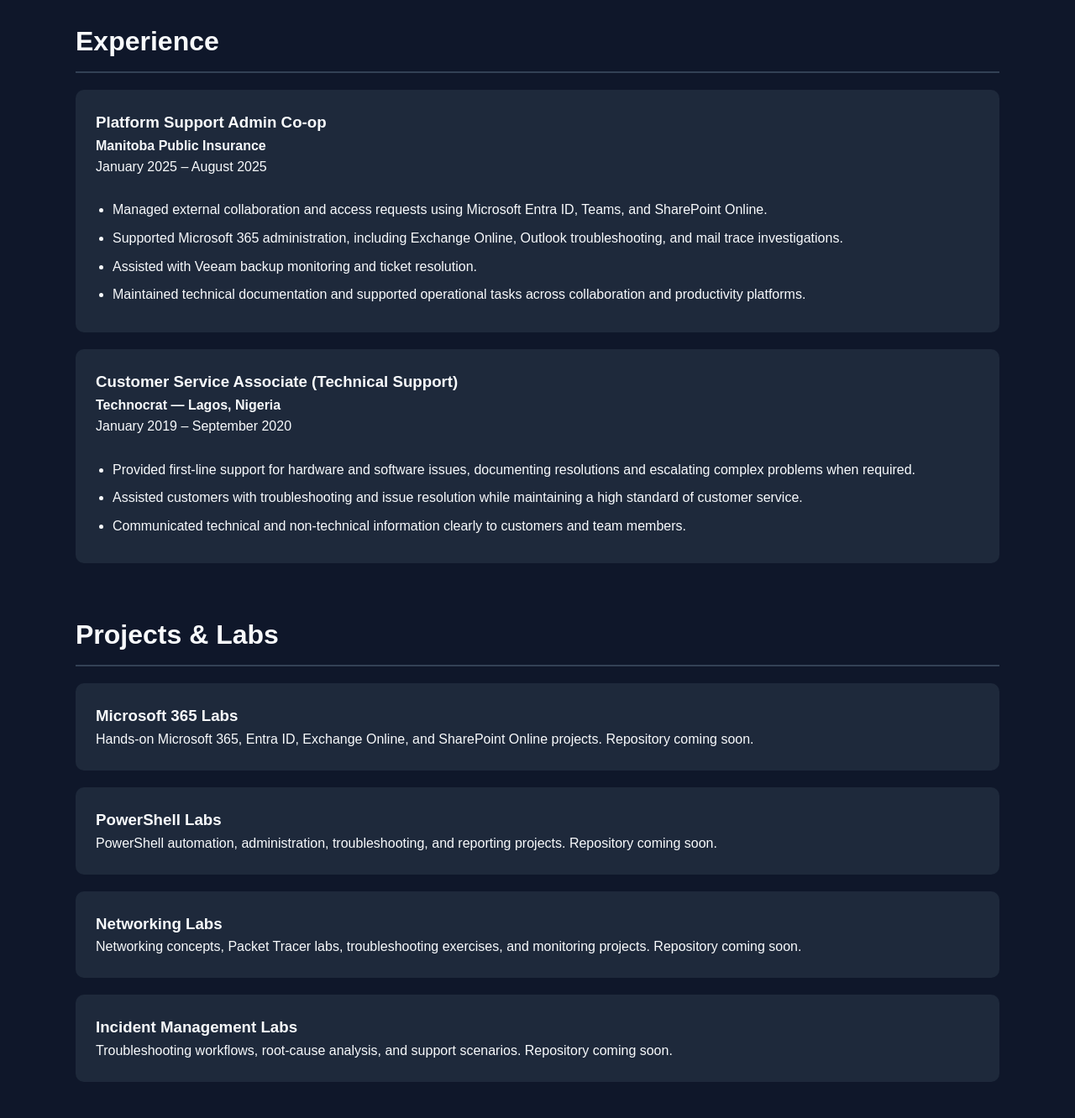
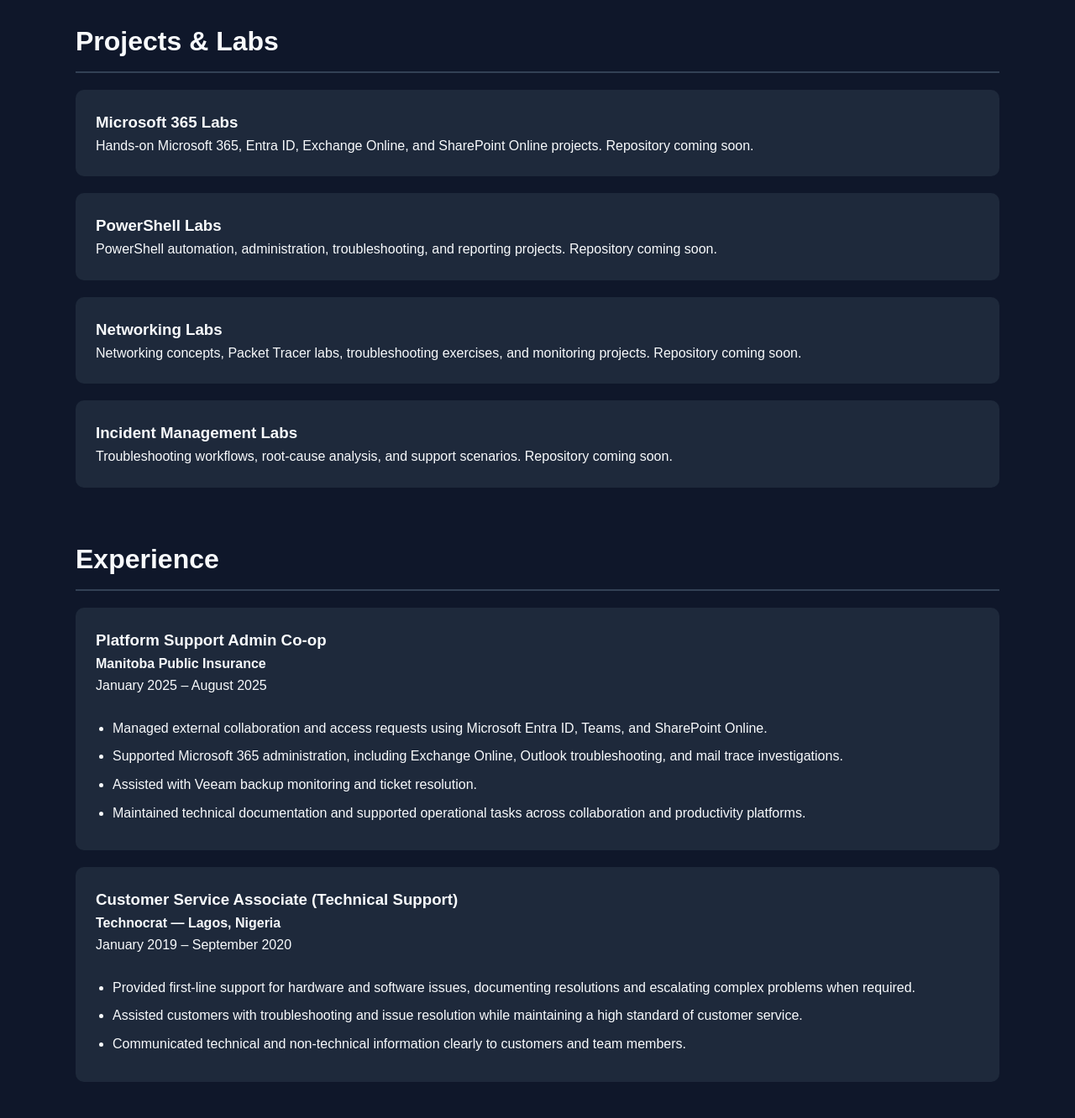
Before and after one commit to Alawal41/Alawal41.github.io, a plain HTML site: page index.html in a window 1280 px wide. Shown: the part 677-2009 px from the top of the page at 84% size. Drawn offline with Linux system fonts and the light colour scheme.

Commit message:
Update index.html

```diff
--- a/index.html
+++ b/index.html
@@ -107,8 +107,6 @@
     font-weight:bold;
 }
 
-.resume-btn:hover{opacity:.9;}
-
 ul{padding-left:20px;}
 li{margin-bottom:8px;}
 
@@ -116,11 +114,6 @@
     text-align:center;
     padding:40px;
     color:#94a3b8;
-}
-
-@media(max-width:768px){
-    header h1{font-size:2.2rem;}
-    header h2{font-size:1.1rem;}
 }
 </style>
 </head>
@@ -130,8 +123,8 @@
 <nav>
 <div class="container nav-container">
 <a href="#about">About</a>
+<a href="#projects">Projects & Labs</a>
 <a href="#experience">Experience</a>
-        <a href="#projects">Projects & Labs</a>
 <a href="#certifications">Certifications</a>
 <a href="#skills">Skills</a>
 <a href="#resume">Resume</a>
@@ -179,6 +172,32 @@
 </div>
 </section>
 
+<section id="projects">
+<div class="container">
+<h2 class="section-title">Projects & Labs</h2>
+
+<div class="project">
+<h3>Microsoft 365 Labs</h3>
+<p>Hands-on Microsoft 365, Entra ID, Exchange Online, and SharePoint Online projects. Repository coming soon.</p>
+</div>
+
+<div class="project">
+<h3>PowerShell Labs</h3>
+<p>PowerShell automation, administration, troubleshooting, and reporting projects. Repository coming soon.</p>
+</div>
+
+<div class="project">
+<h3>Networking Labs</h3>
+<p>Networking concepts, Packet Tracer labs, troubleshooting exercises, and monitoring projects. Repository coming soon.</p>
+</div>
+
+<div class="project">
+<h3>Incident Management Labs</h3>
+<p>Troubleshooting workflows, root-cause analysis, and support scenarios. Repository coming soon.</p>
+</div>
+</div>
+</section>
+
 <section id="experience">
 <div class="container">
 <h2 class="section-title">Experience</h2>
@@ -220,50 +239,14 @@
 </div>
 </section>
 
-<section id="projects">
-    <div class="container">
-        <h2 class="section-title">Projects & Labs</h2>
-
-        <div class="project">
-            <h3>Microsoft 365 Labs</h3>
-            <p>Hands-on Microsoft 365, Entra ID, Exchange Online, and SharePoint Online projects. Repository coming soon.</p>
-        </div>
-
-        <div class="project">
-            <h3>PowerShell Labs</h3>
-            <p>PowerShell automation, administration, troubleshooting, and reporting projects. Repository coming soon.</p>
-        </div>
-
-        <div class="project">
-            <h3>Networking Labs</h3>
-            <p>Networking concepts, Packet Tracer labs, troubleshooting exercises, and monitoring projects. Repository coming soon.</p>
-        </div>
-
-        <div class="project">
-            <h3>Incident Management Labs</h3>
-            <p>Troubleshooting workflows, root-cause analysis, and support scenarios. Repository coming soon.</p>
-        </div>
-    </div>
-</section>
-
 <section id="certifications">
 <div class="container">
 <h2 class="section-title">Certifications</h2>
 
 <div class="card">
-            <p>
-                <a href="https://learn.microsoft.com/api/credentials/share/en-us/Afeez-0704/6BCE6FAA5819E4D5?sharingId=197ABB1B80222675" target="_blank">
-                    Microsoft Certified: Azure Fundamentals (AZ-900)
-                </a>
-            </p>
-
+<p><a href="https://learn.microsoft.com/api/credentials/share/en-us/Afeez-0704/6BCE6FAA5819E4D5?sharingId=197ABB1B80222675" target="_blank">Microsoft Certified: Azure Fundamentals (AZ-900)</a></p>
 <br>
-
-            <p>
-                <a href="https://learn.microsoft.com/api/credentials/share/en-us/Afeez-0704/3D4BF64FDA1D75FA?sharingId=197ABB1B80222675" target="_blank">
-                    Microsoft Certified: Security, Compliance, and Identity Fundamentals (SC-900)
-                </a>
-            </p>
+<p><a href="https://learn.microsoft.com/api/credentials/share/en-us/Afeez-0704/3D4BF64FDA1D75FA?sharingId=197ABB1B80222675" target="_blank">Microsoft Certified: Security, Compliance, and Identity Fundamentals (SC-900)</a></p>
 </div>
 </div>
 </section>
@@ -301,9 +284,7 @@
 <h2 class="section-title">Resume</h2>
 
 <div class="card">
-            <a class="resume-btn" href="Afeez_Lawal_Resume.pdf" target="_blank">
-                View Resume
-            </a>
+<a class="resume-btn" href="Afeez_Lawal_Resume.pdf" target="_blank">View Resume</a>
 </div>
 </div>
 </section>
```
Lines whose indentation alone changed are shown as unchanged.
